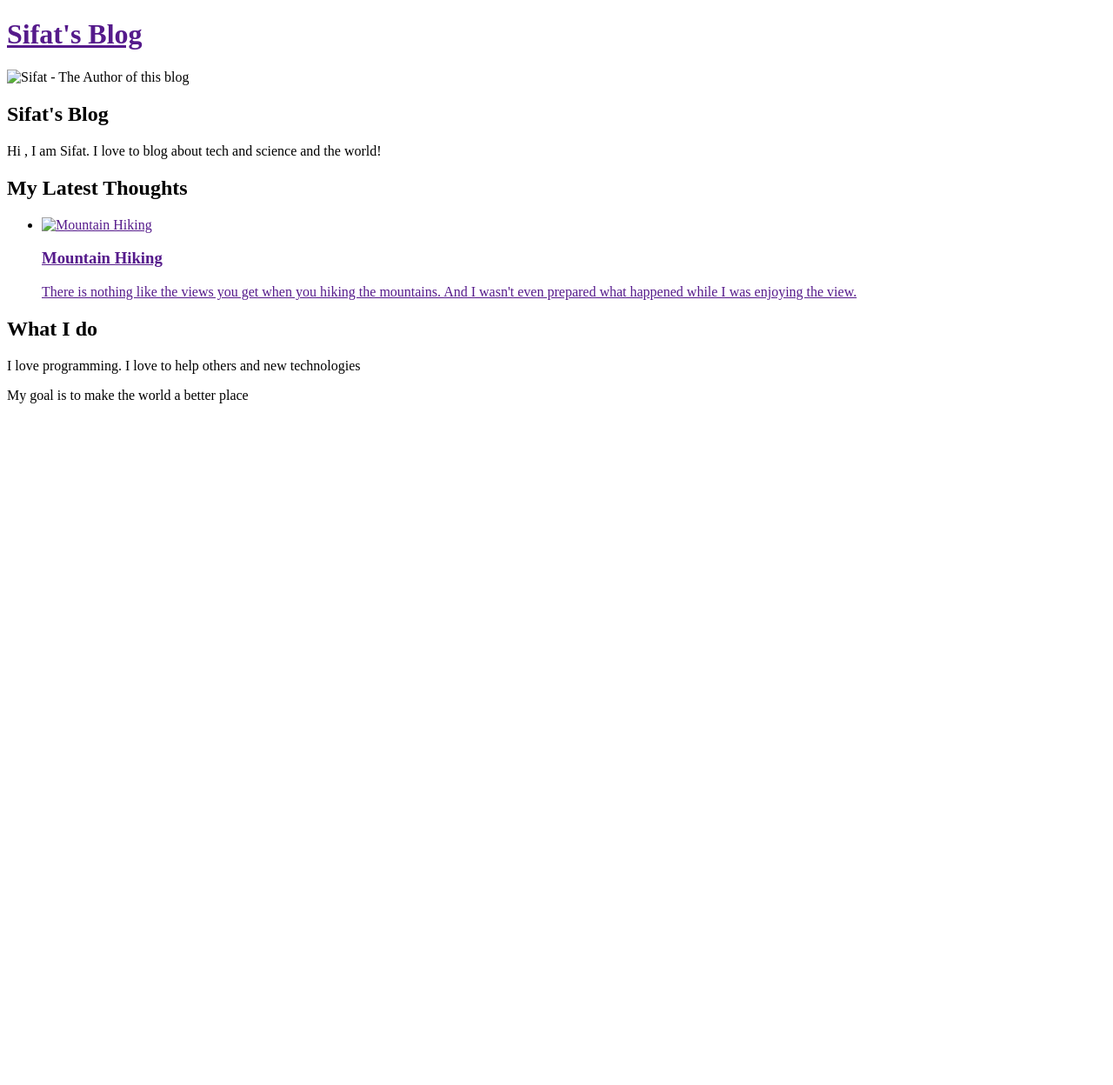
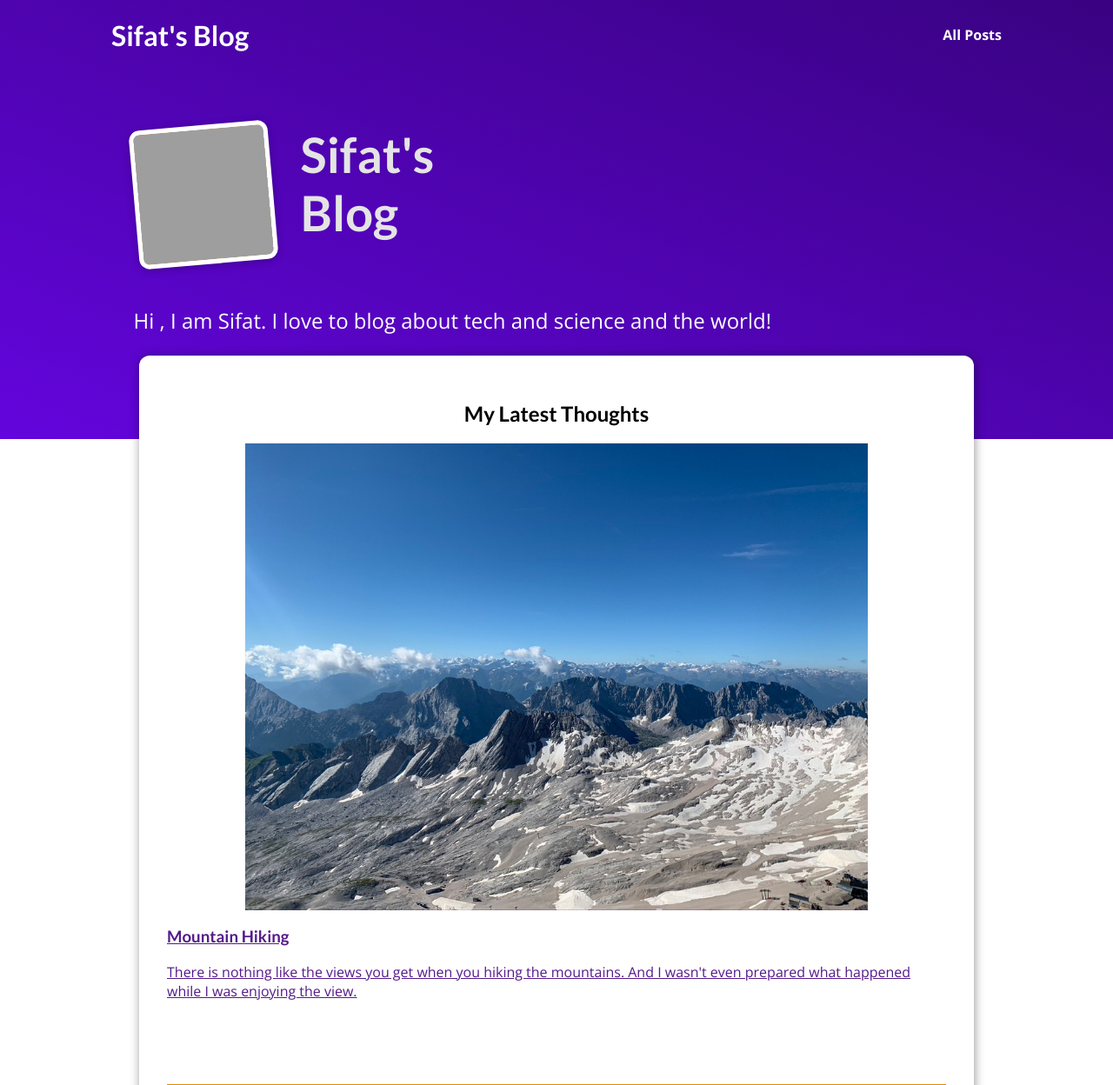
Before and after one commit to SifatNiloy/django-blog, a Django app: page / in a window 1280 px wide. Shown: the top 1248 px of the page at 87% size. Before the commit the page ends 464 px from the top, so only its background shows below. Run offline with Django 4.2, Linux system fonts and the light colour scheme; grey boxes are pictures that could not be loaded.

Commit message:
styles added

```diff
--- a/blog/templates/blog/index.html
+++ b/blog/templates/blog/index.html
@@ -1,15 +1,21 @@
 {% extends 'base.html' %}
+{% load static %}
+
 {% block title %} My Blog {% endblock %}
+
+{% block css_files%}
+<link rel="stylesheet" href="{%static "blog/index.css" %}" />
+{% endblock %}
 {% block content %}
-<header id="main-navigation ">
+<header id="main-navigation">
   <h1><a href="">Sifat's Blog</a></h1>
   <nav>
-    <a href=""> </a>
+    <a href="">All Posts</a>
   </nav>
 </header>
 <section id="welcome">
     <header>
-        <img src="" alt="Sifat - The Author of this blog"></img>
+        <img src="{% static "blog/images/sifat.png" %}" alt="Sifat - The Author of this blog"></img>
         <h2>Sifat's Blog</h2>
     </header>
     <p>Hi , I am Sifat. I love to blog about tech and science and the world! </p>
@@ -20,7 +26,7 @@
         <li>
             <article class="post">
                 <a href="">
-                    <img src="" alt="Mountain Hiking"/>
+                    <img src="{% static "blog/images/mountains.jpg" %}" alt="Mountain Hiking"/>
                     <div class="post__content">
                     <h3>Mountain Hiking</h3>
                     <p>There is nothing like the views you get when you hiking the mountains. And I wasn't even prepared what happened while I was enjoying the view. </p>
--- a/my_site/settings.py
+++ b/my_site/settings.py
@@ -119,6 +119,9 @@ USE_TZ = True
 # https://docs.djangoproject.com/en/4.2/howto/static-files/
 
 STATIC_URL = 'static/'
+STATICFILES_DIRS= [
+    BASE_DIR / "static"
+    ]
 
 # Default primary key field type
 # https://docs.djangoproject.com/en/4.2/ref/settings/#default-auto-field
--- a/static/app.css
+++ b/static/app.css
@@ -46,3 +46,12 @@ h3 {
 #main-navigation h1 a:active {
   color: white;
 }
+
+.post img{
+  width: 80%;
+  margin: 0 auto;
+  display: block;
+}
+.post__content p{
+  text-decoration: none;
+}
--- a/templates/base.html
+++ b/templates/base.html
@@ -1,13 +1,15 @@
+{% load static %}
+
 <!DOCTYPE html>
 <html lang="en">
-<head>
-    <meta charset="UTF-8">
-    <meta name="viewport" content="width=device-width, initial-scale=1.0">
-    <title>{% block title %} {% endblock %} </title>
+  <head>
+    <meta charset="UTF-8" />
+    <meta name="viewport" content="width=device-width, initial-scale=1.0" />
+    <title>{% block title %} {% endblock %}</title>
+    <link rel="stylesheet" href="{% static "app.css" %}" />
     {% block css_files %}{% endblock %}
-</head>
-<body>
-    {% block content %}
-    {% endblock %}
-</body>
+  </head>
+  <body>
+    {% block content %} {% endblock %}
+  </body>
 </html>
```
Also changed, not shown: blog/templates/blog/all-posts.html (added, +10 -0 lines), blog/static/blog/images/coding.jpg (added), blog/static/blog/images/mountains.jpg (added), blog/static/blog/images/woods.jpg (added), 1 other file.
